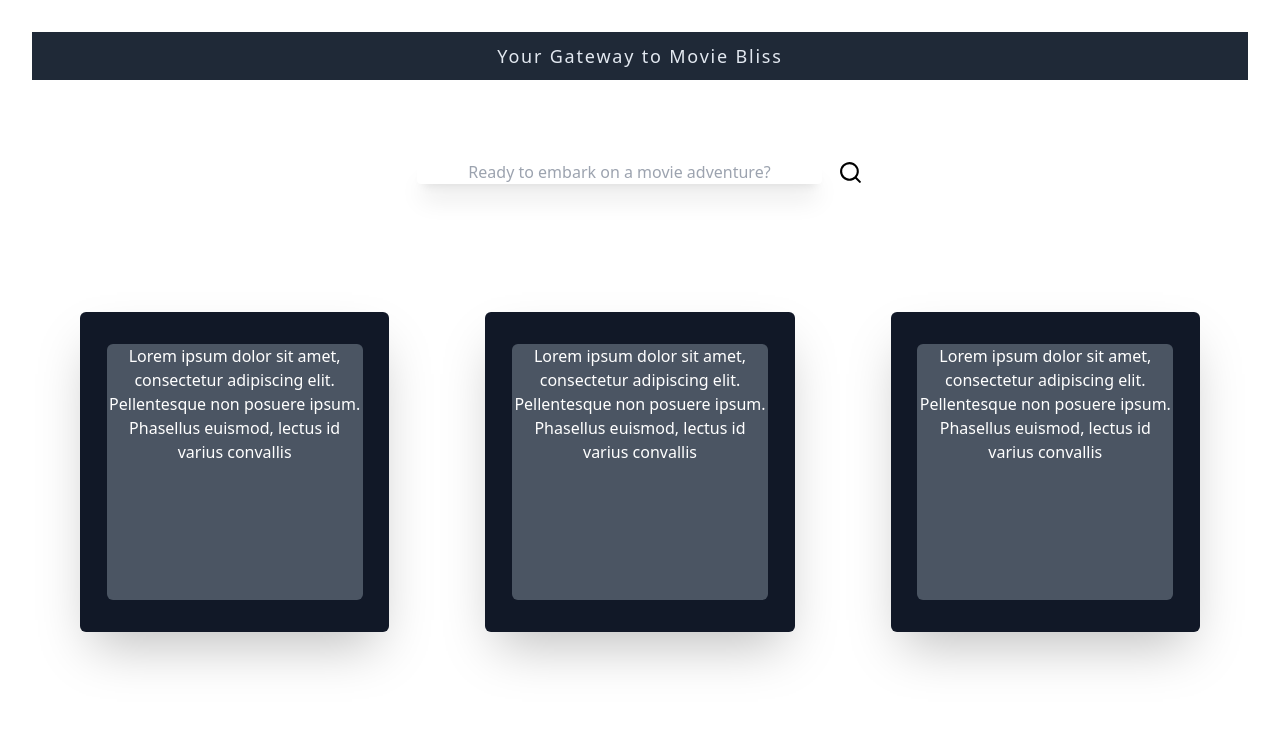
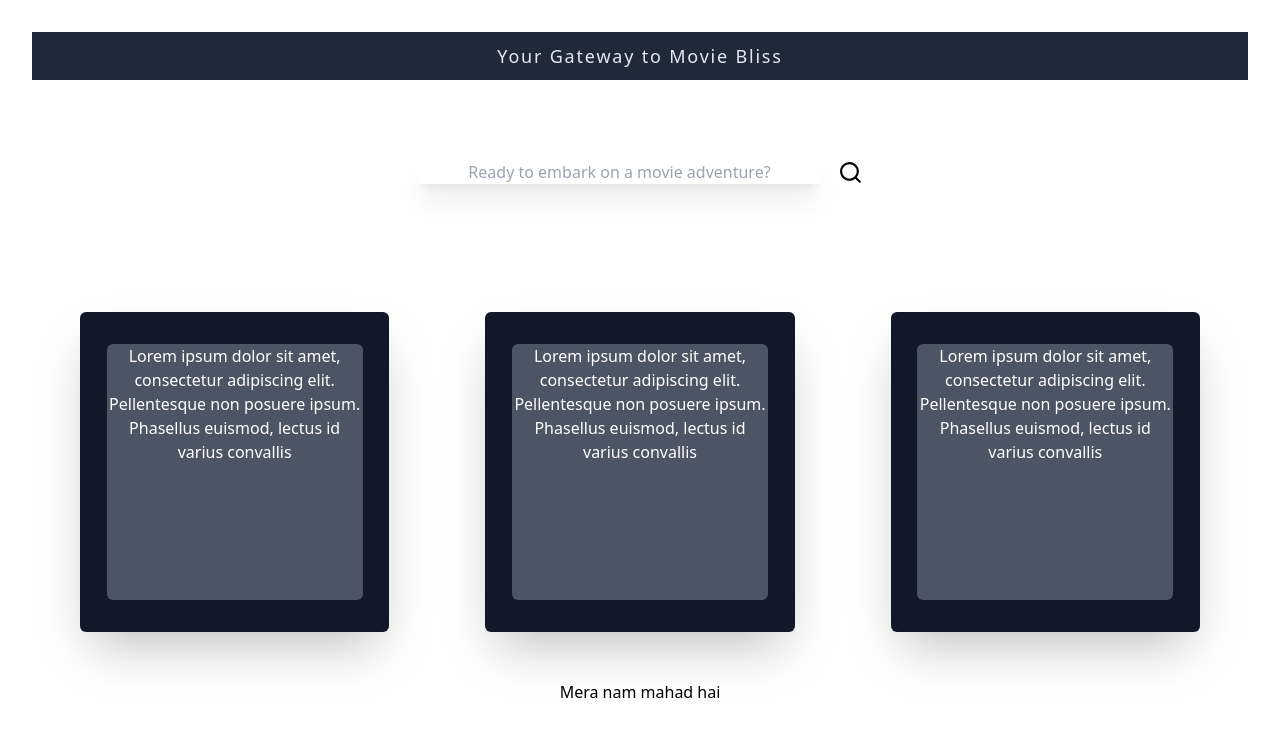
Before and after one commit to Mahadmansoor/Movie-Recommendation-using-OpenAI, a React (Vite) app: page / in a window 1280 px wide. Shown: the top 736 px of the page. Built offline with nearby package versions, Linux system fonts and the light colour scheme.

Commit message:
added a line in app file

```diff
--- a/src/App.jsx
+++ b/src/App.jsx
@@ -11,6 +11,7 @@ function App() {
       <div>
         <Input />
         <Cards />
+        <>Mera nam mahad hai</>
       </div>
     </>
   );
```
